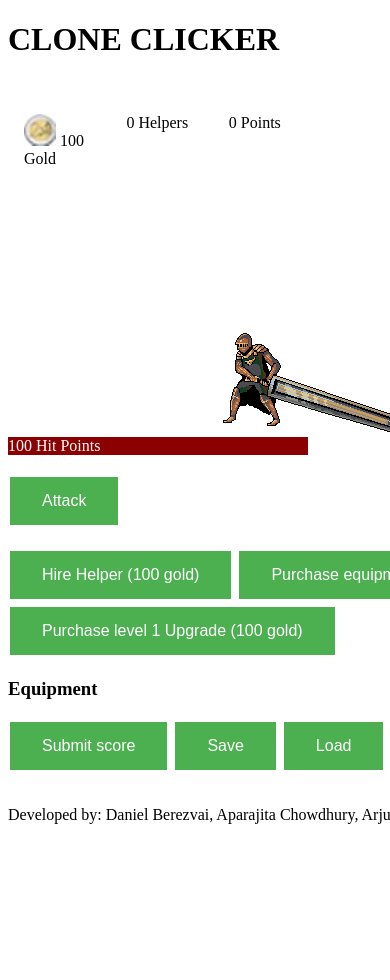
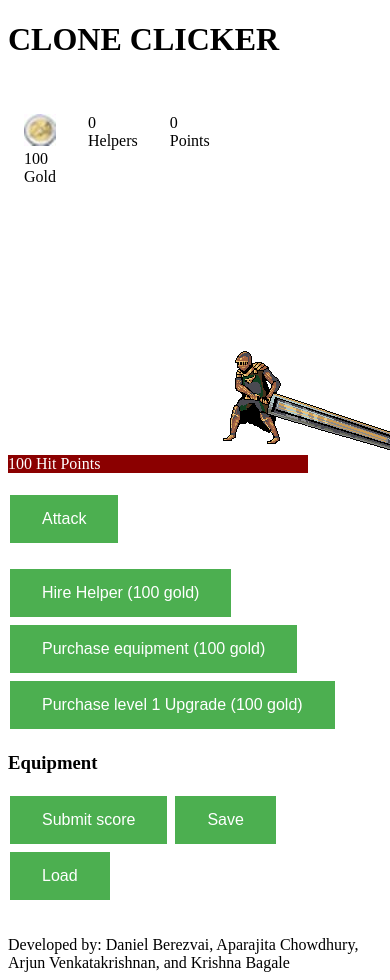
Before and after one commit to 3ICE/wsd17-DAAK, a PHP site: page / in a window 390 px wide; the page is wider, and only the part inside the window is pictured. Before the commit the page ends 824 px from the top of that part, so only its background shows below. Run offline with PHP 8.4, Linux system fonts and the light colour scheme.

Commit message:
Responsive plus file changes

```diff
--- a/index.php
+++ b/index.php
@@ -174,7 +174,7 @@
 	</script>
 </head>
 <body>
-	<div style="width:800px; margin:0 auto;">
+	<div style="margin:0 auto;">
 		<h1>CLONE CLICKER</h1>
 		<div id ="centertag">
 			<br />
```
